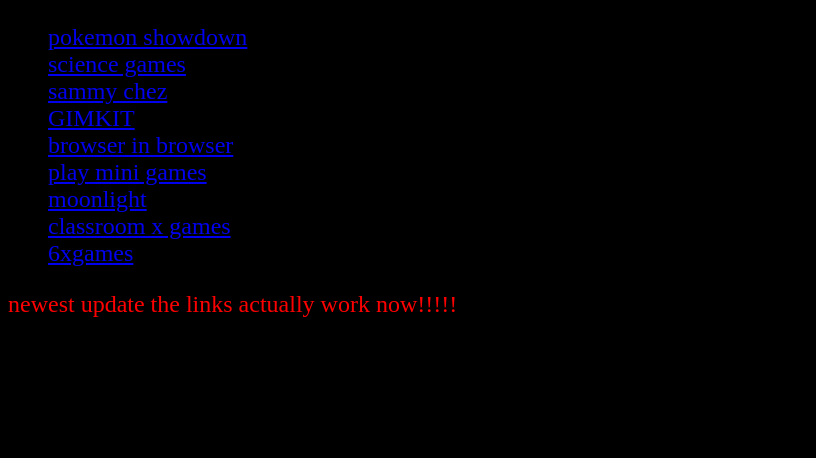
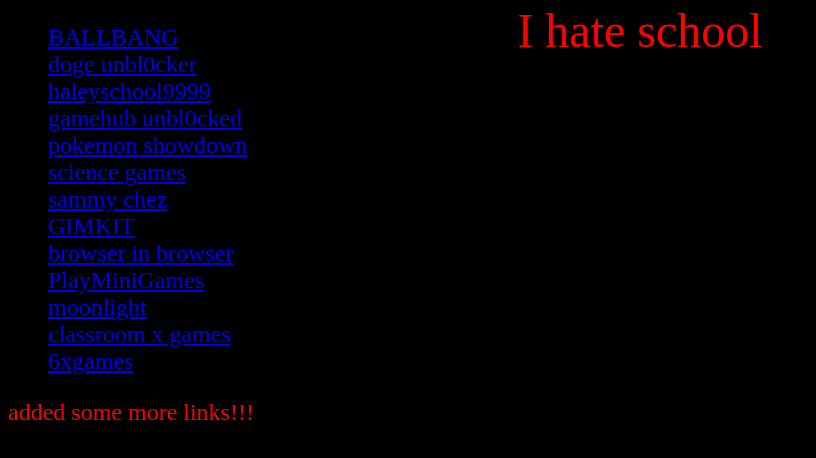
Before and after one commit to jaygod123/PLH, a plain HTML site: page index.html in a window 1280 px wide. Shown: the whole page, without its empty margins (0-816 px from the left). Drawn offline with Linux system fonts and the light colour scheme.

Commit message:
more links

```diff
--- a/index.html
+++ b/index.html
@@ -11,27 +11,41 @@
       background-color: black;
       font-size: 1.5rem;
     }
+
+    #header {
+      position: fixed;
+      top: 30px;
+      left: 50%;
+      transform: translate(-50%, -50%);
+      color: red;
+      font-size: 3rem;
+    }
   </style>
 </head>
 
 <body>
 
+  <div id="header">
+    I hate school
+  </div>
+
   <ul>
+    <li><a href="https://abc.lockthebook.com">BALLBANG</a></li>
+    <li><a href="https://surfdoge.pro">doge unbl0cker</a></li>
+    <li><a href="https://sites.google.com/view/haleyschool9999/home">haleyschool9999</a></li>
+    <li><a href="https://sites.google.com/view/game-hub-unbl0cked/">gamehub unbl0cked</a></li>
     <li><a href="https://pokemonshowdown.com">pokemon showdown</a></li>
     <li><a href="https://mathstudyplace.com">science games</a></li>
     <li><a href="https://sammycheez.com">sammy chez</a></li>
     <li><a href="https://www.gimkit.com">GIMKIT</a></li>
     <li><a href="https://bing.bizuit.com">browser in browser</a></li>
-    <li><a href="https://playminigames.net">play mini games </a></li>
+    <li><a href="https://playminigames.net">PlayMiniGames </a></li>
     <li><a href="https://moonlight.silvereen.net/#l">moonlight</a></li>
     <li><a href="https://classroom-x-games.github.io/index.html">classroom x games</a></li>
     <li><a href="https://6xgames.com">6xgames</a></li>
   </ul>
-  <p style="color: red;">newest update the links actually work now!!!!!</p>
+  <p style="color: red;">added some more links!!!</p>
   <script src="script.js"></script>
 </body>
 
 </html>
-
-
-</html>
```
